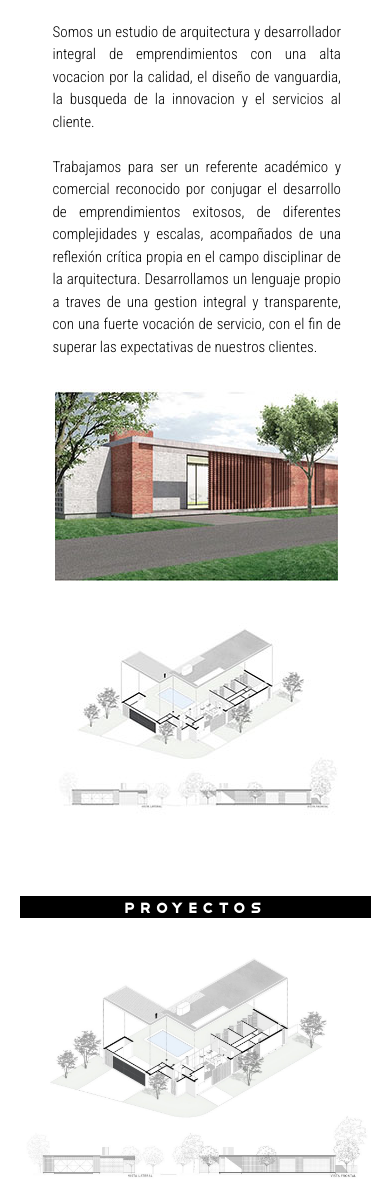
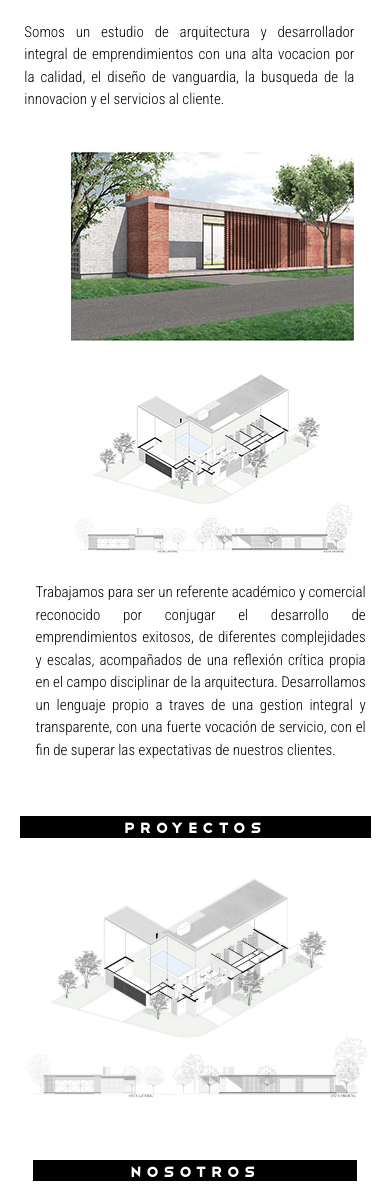
Before and after one commit to EmiliaLupianez/Proyecto_Mate, a plain HTML site: page index.html in a window 390 px wide. Shown: the part 260-1448 px from the top of the page. Drawn offline with nearby package versions, Linux system fonts and the light colour scheme.

Commit message:
Modificaciones Proyecto final

```diff
--- a/index.html
+++ b/index.html
@@ -58,33 +58,31 @@
 
 <section>
     <h1 class="mate__titulo">MATE</h1>
-    <div class="mate">
-        <article class="mate__parrafo conteiner-fluid">
-             <p>
+    <article class="mate">
+            <div class="mate__uno">
+             <p class="mate__parrafo--uno">
                  Somos un estudio de arquitectura y desarrollador integral de emprendimientos con una alta vocacion
                  por la calidad, el diseño de vanguardia, la busqueda de la innovacion y el servicios al cliente. <br><br>
-                 Trabajamos para ser un referente académico y comercial reconocido por conjugar el desarrollo
+              </p>
+              <img class="mate__foto--uno" src="assets/img/vivienda unifamiliar.jpeg" alt="Vivienda Unifamiliar">
+            </div>
+            <div class="mate__dos">
+              <img class="mate__foto--2" src="assets/img/vivienda unifamiliar 2.jpeg" alt="Vivienda Unifamiliar 2">
+              <p class="mate__parrafo--dos">
+                Trabajamos para ser un referente académico y comercial reconocido por conjugar el desarrollo
                  de emprendimientos exitosos, de diferentes complejidades y escalas, acompañados de una reflexión crítica
                  propia en el campo disciplinar de la arquitectura. Desarrollamos un lenguaje propio a traves de una gestion
                  integral y transparente, con una fuerte vocación de servicio, con el fin de superar las expectativas de nuestros clientes.
               </p>
-              <div class="mate__fotos">
-                <img class="fotos" src="assets/img/vivienda unifamiliar.jpeg" alt="Vivienda Unifamiliar">
-                <img class="fotos" src="assets/img/vivienda unifamiliar 2.jpeg" alt="Vivienda Unifamiliar 2">
-              </div>
-        </article>
-    </div>
-</section>
-    <section class="conteiner-fluid modificandoSlider">
-        <div class="row">
-            <div class="col-xs-12 col-lg-12">
-                <h1 class="proyectos__titulo">
-                    Proyectos
-                </h1>
 
             </div>
-
-        </div>
+    </article>
+</section>
+      <h1 class="proyectos__titulo">
+        Proyectos
+      </h1>
+      <section class="conteiner-fluid modificandoSlider">
+        <div class="row">
         <div class="row carousel">
             <div class="col-xs-12 col-lg-12">
                 <div id="carouselExampleControls" class="carousel slide" data-ride="carousel">
@@ -131,15 +129,15 @@
     <footer class="footer conteiner-fluid">
       <div class="row">
         <div class="footer__logo col-lg-2 col-xs-2">
-          <img src="assets/img/logo con fondo.jpeg" alt="LOGO MATE ARQUITECTURA">
+          <img src="../assets/img/logo con fondo.jpeg" alt="LOGO MATE ARQUITECTURA">
         </div>
 
           <p class="footer__contacto col-xs-4 col-lg-4">mate-arquitectura@gmail.com <br>
               +54 9 351 458 6982</p>
 
         <div class="col-xs-4 col-lg-4 footer--iconos">
-          <a href="#" class="footer--iconos"><img src="assets/img/icono facebook contorno.png" alt="facebook"></a>
-          <a href="https://www.instagram.com/mate.arquitectura/" class="footer--iconos"><img src="assets/img/icono instagram contorno.png" alt="instagram"></a>
+          <a href="#" class="footer--iconos"><img src="../assets/img/icono facebook contorno.png" alt="facebook"></a>
+          <a href="https://www.instagram.com/mate.arquitectura/" class="footer--iconos"><img src="../assets/img/icono instagram contorno.png" alt="instagram"></a>
         </div>
       </div>
     </footer>
--- a/scss/_responsive.scss
+++ b/scss/_responsive.scss
@@ -26,36 +26,36 @@ $fuenteTtablet:20px;
         font-size: $fuentePmobile !important;
 
     }
-    //SECCION MATE INDEX//
     .mate{
+
+        display: block;
         margin:auto;
-        display: block;
-        margin-left: 0%;
-
+        max-width: 92%;
+        .mate__uno{
+            display: block !important;
+            .mate__parrafo--uno{
+                display: flex;
+                text-align: justify;
+                margin-right: 20px !important;
+            }
+            .mate__foto--uno{
+                display: block !important;
+            }
+        }
+        .mate__dos{
+            display: block !important;
+            .mate__parrafo--dos{
+                margin-top: 10px;
+            }
+        }
+        img{
+            margin-left: 55px;
+        }
     }
-    .mate__parrafo{
-
-        margin: auto;
-        width: 95% !important;
-        display: block !important;
-        margin-left: 0% !important;
-
-    }
-    .mate__fotos{
-        display: block !important;
-        margin-top:15px !important;
-        margin-left: 0% !important;
-    }
-    .fotos{
-        display: block;
-        margin: auto;
-        margin-top: 10px;
-        margin-bottom: 15px;
-       }
 
     //SECCION PROYECTOS INDEX//
     .carousel{
-        margin-left: 13px;
+        margin-left: 8px !important;
     }
 
     //PAGE PROYECTOS//
@@ -156,7 +156,7 @@ $fuenteTtablet:20px;
         display: flex !important;
         margin-top: 5px !important;
         margin-bottom: 20px;
-        margin-left: 15px;
+        margin-left: 25px;
         .iconos{
             margin:5px;
         }
@@ -171,8 +171,9 @@ $fuenteTtablet:20px;
 
 
 @media screen and (min-width: 769px) and (max-width: 990px) {
-    nav{
+    .navbar-toggler{
         margin-top: 0px !important;
+        margin-left: 300px !important;
        align-items: flex-end !important;
 
      }
@@ -191,33 +192,6 @@ $fuenteTtablet:20px;
         font-size: $fuentePtablet !important;
 
     }
-    //SECCION MATE INDEX//
-    .mate{
-        margin:auto;
-        display: block;
-        margin-left: 0%;
-
-    }
-    .mate__parrafo{
-
-        margin: auto;
-        width: 95% !important;
-        display: block !important;
-        margin-left: 0% !important;
-
-    }
-    .mate__fotos{
-        display: block !important;
-        margin-top:15px !important;
-        margin-left: 0% !important;
-    }
-    .fotos{
-        display: block;
-        margin: auto;
-        margin-top: 10px;
-        margin-bottom: 15px;
-       }
-
      //SECCION PROYECTOS//
     .carousel{
       margin-left: 11px;
--- a/scss/_tamanios.scss
+++ b/scss/_tamanios.scss
@@ -5,7 +5,10 @@ $fontparrafo:20px;
 $fonttextopequeno:15px;
 
 
-
+.row{
+    padding: 0% !important;
+    margin: 0% !important;
+}
 header{
     display: flex
 
@@ -48,24 +51,47 @@ p{
 }
 .mate{
 
-    display: flex;
+    display: block;
     margin:auto;
-    margin-left: 40px;
-    margin-right: 20px;
-    .mate__parrafo{
+    max-width: 92%;
+    .mate__uno{
         display: flex;
-        text-align: justify;
-        justify-content: left;
-        align-items:stretch;
-        flex-direction: row;
+        .mate__parrafo--uno{
+            display: flex;
+            text-align: justify;
+            align-items:stretch;
+            margin-right: 35px;
+
+        }
+
+        .mate__foto--uno{
+            display: flex;
+            flex-direction: row;
+
+        }
 
     }
-    .mate__fotos{
+    .mate__dos{
         display: flex;
-        justify-content: right;
-        margin-left: 15px;
+        justify-content: center;
+        .mate__parrafo--dos{
+            display: flex;
+            text-align: justify;
+            align-items:stretch;
+            margin-left: 20px;
+
+        }
+        .mate__foto--dos{
+            display: flex;
+
+            flex-direction: row;
+
+        }
 
     }
+
+
+
 
 }
 
@@ -77,10 +103,7 @@ p{
 
 .carousel{
     width: 98%;
-    align-content: center;
-    justify-content: center;
-    height: auto;
-    margin:auto;
+    margin-left: 25px;
 
 }
 //SECCION INDEX NOSOTROS//
@@ -192,9 +215,7 @@ h6{
 }
 
 .footer{
-    margin-top: 35px;
-    width: $anchopagina;
-    height: auto;
+    margin-top: 35px
 
 }
 .footer__logo{
@@ -207,7 +228,9 @@ h6{
     display: inline;
     margin-top: 40px !important;
     font-size: $fonttexto;
+
 }
 .footer--iconos{
+    display: inline;
     margin-top: 40px;
 }
```
Also changed, not shown: contacto/contacto.html (+1 -1 lines), servicios/servicios.html (+1 -1 lines), scss/main.css, 1 other file.
